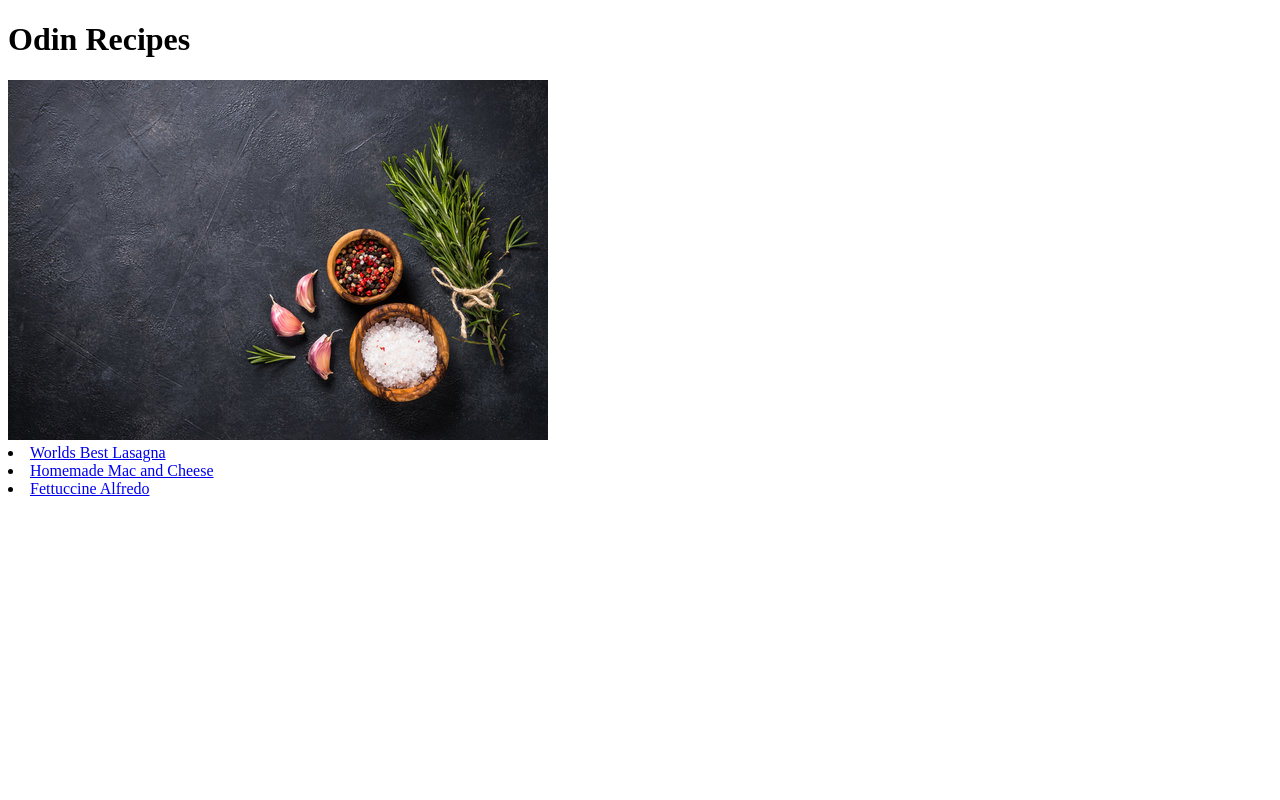
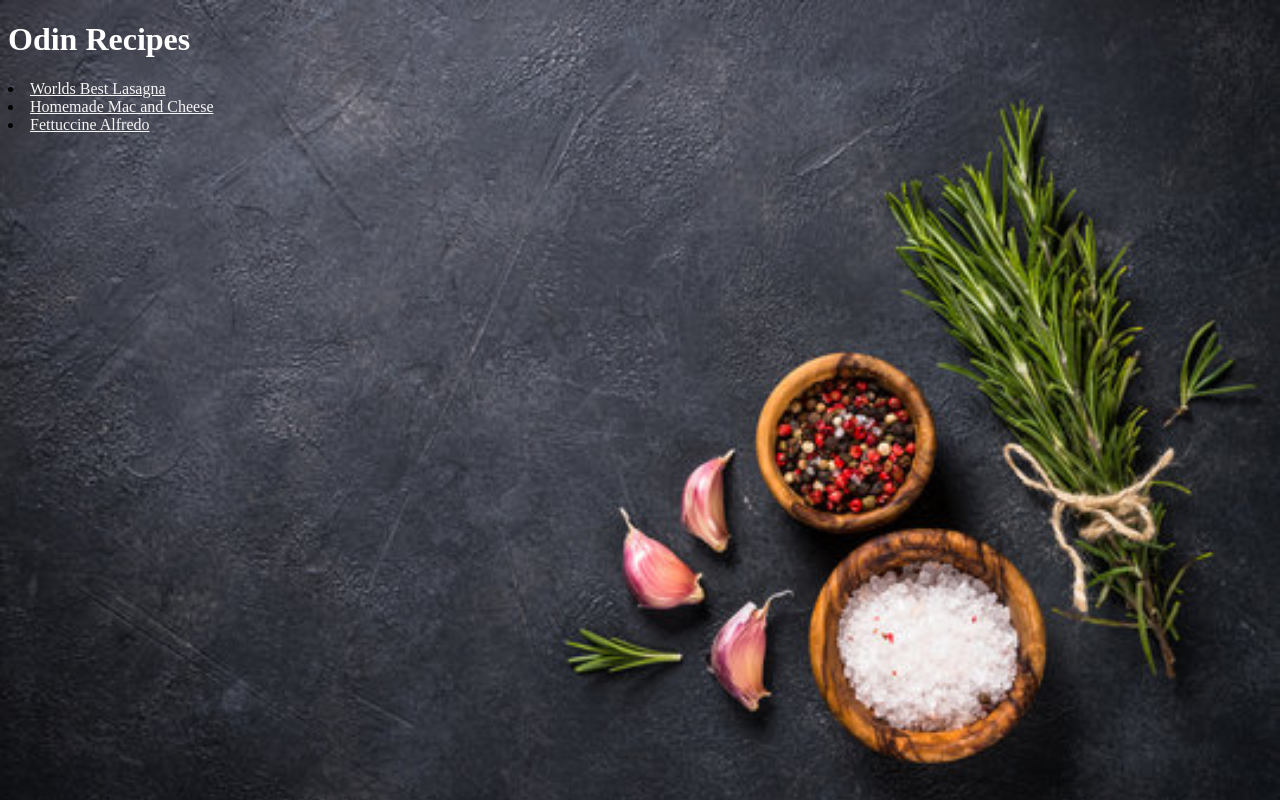
Before and after one commit to Neon26/odin-recipes, a plain HTML site: page index.html in a window 1280 px wide. Drawn offline with Linux system fonts and the light colour scheme.

Commit message:
Added some CSS styling

```diff
--- a/index.html
+++ b/index.html
@@ -4,13 +4,14 @@
     <meta charset="UTF-8">
     <meta http-equiv="X-UA-Compatible" content="IE=edge">
     <meta name="viewport" content="width=device-width, initial-scale=1.0">
+    <link rel="stylesheet" href="styles.css">
     <title>Odin Recipes</title>
 </head>
 <body>
     <h1>Odin Recipes</h1>
-    <img src="background.jpg" alt="Background">
     <li><a href="Recipes/lasagna.html"> Worlds Best Lasagna</a></li>
     <li><a href="Recipes/macandcheese.html">Homemade Mac and Cheese</a></li>
     <li><a href="Recipes/fettuccine.html">Fettuccine Alfredo</a></li>
+
 </body>
 </html>
--- /dev/null
+++ b/styles.css
@@ -0,0 +1,11 @@
+body {
+    background-image: url(/images/background.jpg);
+    background-size: 100vmax;
+}
+
+h1 {
+    color: white;
+}
+a {
+    color: whitesmoke;
+}
```
Also changed, not shown: Recipes/fettuccine.html (+1 -1 lines), Recipes/lasagna.html (+1 -1 lines), Recipes/macandcheese.html (+1 -1 lines), images/Fettucine Alfreado.webp (renamed from Fettucine Alfreado.webp), images/Lasagna image.webp (renamed from Lasagna image.webp), images/background.jpg (renamed from background.jpg), images/homemade-mac-and-cheese.webp (renamed from homemade-mac-and-cheese.webp).
